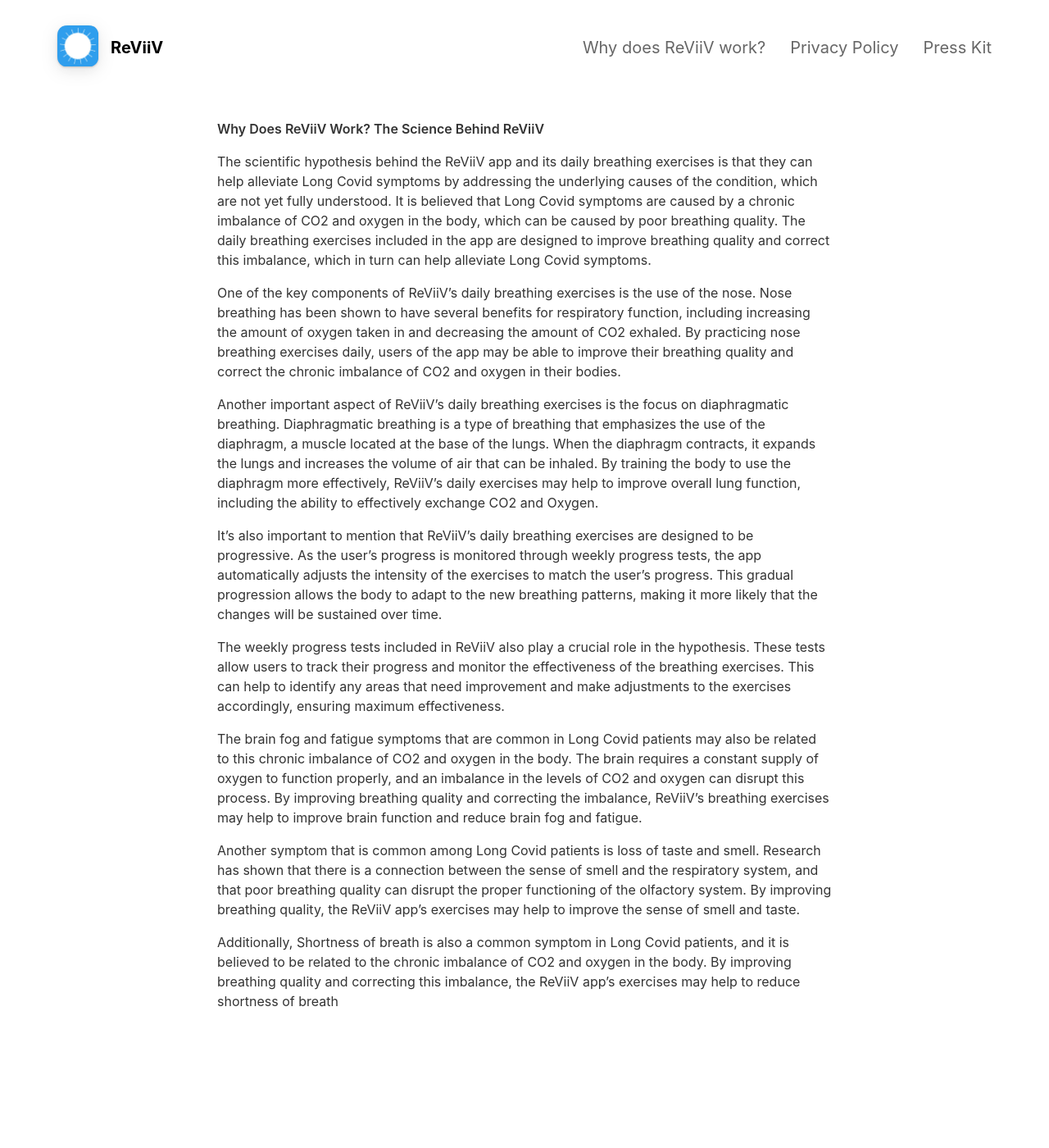
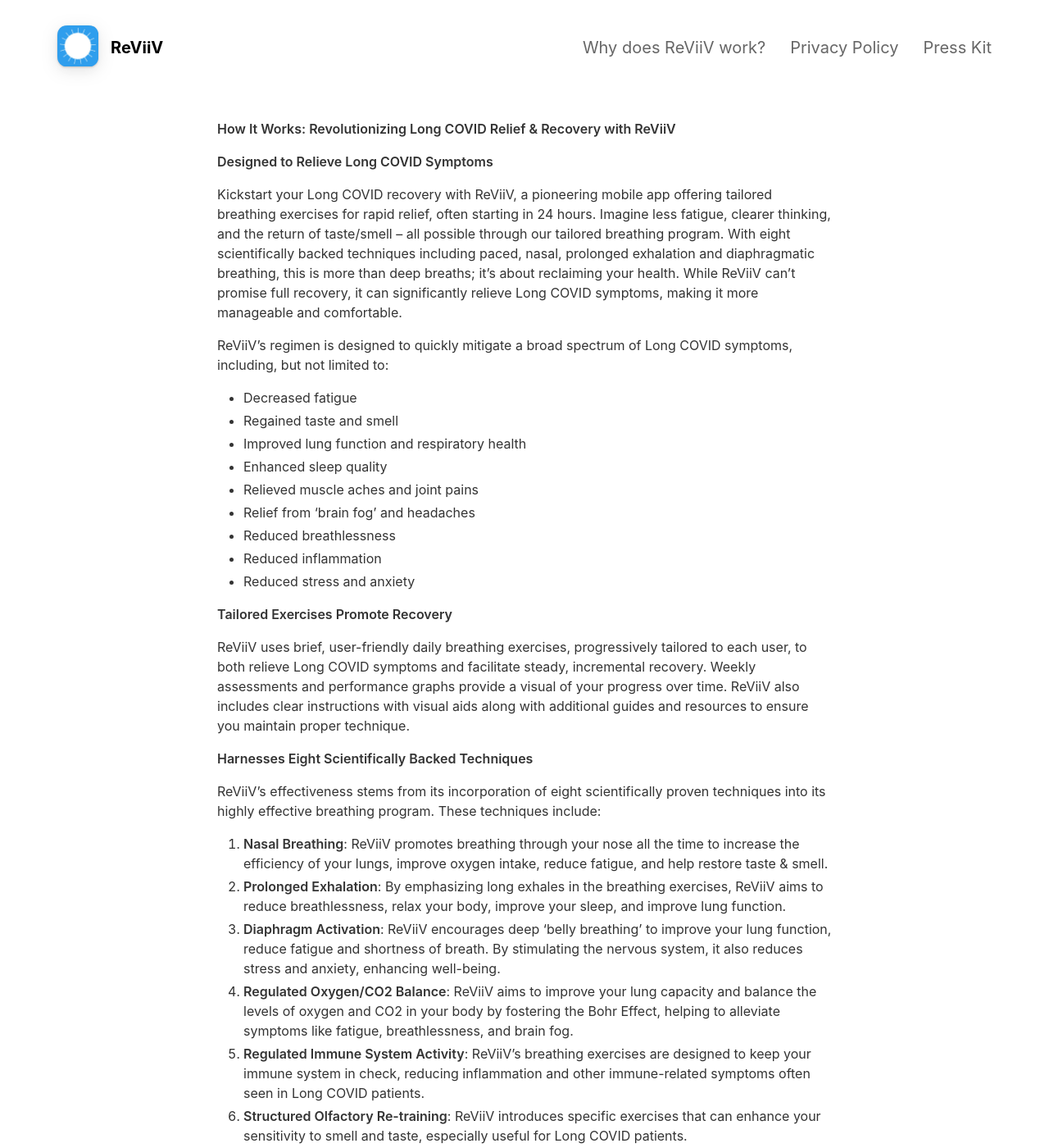
Before and after one commit to marcvanh/reviiv.me, a Jekyll site: the page built from _pages/howitworks.md, in a window 1280 px wide and 1400 px high. Shown: the whole window at 82% size. Built offline with Jekyll 4.4.1, drawn with Linux system fonts in a browser that asks for light colours; nearby versions of some CDN libraries; some of the changed text lies outside the part shown.

Commit message:
update How it Works page

```diff
--- a/_pages/howitworks.md
+++ b/_pages/howitworks.md
@@ -4,20 +4,45 @@ title: Why does ReViiV work?
 include_in_header: true
 ---
 
-**Why Does ReViiV Work?  The Science Behind ReViiV**
+**How It Works: Revolutionizing Long COVID Relief & Recovery with ReViiV**
 
-The scientific hypothesis behind the ReViiV app and its daily breathing exercises is that they can help alleviate Long Covid symptoms by addressing the underlying causes of the condition, which are not yet fully understood. It is believed that Long Covid symptoms are caused by a chronic imbalance of CO2 and oxygen in the body, which can be caused by poor breathing quality. The daily breathing exercises included in the app are designed to improve breathing quality and correct this imbalance, which in turn can help alleviate Long Covid symptoms.
+**Designed to Relieve Long COVID Symptoms**
 
-One of the key components of ReViiV's daily breathing exercises is the use of the nose. Nose breathing has been shown to have several benefits for respiratory function, including increasing the amount of oxygen taken in and decreasing the amount of CO2 exhaled. By practicing nose breathing exercises daily, users of the app may be able to improve their breathing quality and correct the chronic imbalance of CO2 and oxygen in their bodies.
+Kickstart your Long COVID recovery with ReViiV, a pioneering mobile app offering tailored breathing exercises for rapid relief, often starting in 24 hours. Imagine less fatigue, clearer thinking, and the return of taste/smell – all possible through our tailored breathing program. With eight scientifically backed techniques including paced, nasal, prolonged exhalation and diaphragmatic breathing, this is more than deep breaths; it's about reclaiming your health. While ReViiV can't promise full recovery, it can significantly relieve Long COVID symptoms, making it more manageable and comfortable.
 
-Another important aspect of ReViiV's daily breathing exercises is the focus on diaphragmatic breathing. Diaphragmatic breathing is a type of breathing that emphasizes the use of the diaphragm, a muscle located at the base of the lungs. When the diaphragm contracts, it expands the lungs and increases the volume of air that can be inhaled. By training the body to use the diaphragm more effectively, ReViiV's daily exercises may help to improve overall lung function, including the ability to effectively exchange CO2 and Oxygen.
+ReViiV's regimen is designed to quickly mitigate a broad spectrum of Long COVID symptoms, including, but not limited to:
 
-It's also important to mention that ReViiV's daily breathing exercises are designed to be progressive. As the user's progress is monitored through weekly progress tests, the app automatically adjusts the intensity of the exercises to match the user's progress. This gradual progression allows the body to adapt to the new breathing patterns, making it more likely that the changes will be sustained over time.
+- Decreased fatigue
+- Regained taste and smell
+- Improved lung function and respiratory health
+- Enhanced sleep quality
+- Relieved muscle aches and joint pains
+- Relief from 'brain fog' and headaches
+- Reduced breathlessness
+- Reduced inflammation
+- Reduced stress and anxiety
 
-The weekly progress tests included in ReViiV also play a crucial role in the hypothesis. These tests allow users to track their progress and monitor the effectiveness of the breathing exercises. This can help to identify any areas that need improvement and make adjustments to the exercises accordingly, ensuring maximum effectiveness.
+**Tailored Exercises Promote Recovery**
 
-The brain fog and fatigue symptoms that are common in Long Covid patients may also be related to this chronic imbalance of CO2 and oxygen in the body. The brain requires a constant supply of oxygen to function properly, and an imbalance in the levels of CO2 and oxygen can disrupt this process. By improving breathing quality and correcting the imbalance, ReViiV's breathing exercises may help to improve brain function and reduce brain fog and fatigue.
+ReViiV uses brief, user-friendly daily breathing exercises, progressively tailored to each user, to both relieve Long COVID symptoms and facilitate steady, incremental recovery. Weekly assessments and performance graphs provide a visual of your progress over time.  ReViiV also includes clear instructions with visual aids along with additional guides and resources to ensure you maintain proper technique.
 
-Another symptom that is common among Long Covid patients is loss of taste and smell. Research has shown that there is a connection between the sense of smell and the respiratory system, and that poor breathing quality can disrupt the proper functioning of the olfactory system. By improving breathing quality, the ReViiV app's exercises may help to improve the sense of smell and taste.
+**Harnesses Eight Scientifically Backed Techniques**
 
-Additionally, Shortness of breath is also a common symptom in Long Covid patients, and it is believed to be related to the chronic imbalance of CO2 and oxygen in the body. By improving breathing quality and correcting this imbalance, the ReViiV app's exercises may help to reduce shortness of breath
+ReViiV's effectiveness stems from its incorporation of eight scientifically proven techniques into its highly effective breathing program.  These techniques include:
+
+1. **Nasal Breathing**: ReViiV promotes breathing through your nose all the time to increase the efficiency of your lungs, improve oxygen intake, reduce fatigue, and help restore taste & smell.
+1. **Prolonged Exhalation**: By emphasizing long exhales in the breathing exercises, ReViiV aims to reduce breathlessness, relax your body, improve your sleep, and improve lung function.
+1. **Diaphragm Activation**: ReViiV encourages deep 'belly breathing' to improve your lung function, reduce fatigue and shortness of breath. By stimulating the nervous system, it also reduces stress and anxiety, enhancing well-being.
+1. **Regulated Oxygen/CO2 Balance**: ReViiV aims to improve your lung capacity and balance the levels of oxygen and CO2 in your body by fostering the Bohr Effect, helping to alleviate symptoms like fatigue, breathlessness, and brain fog.
+1. **Regulated Immune System Activity**: ReViiV's breathing exercises are designed to keep your immune system in check, reducing inflammation and other immune-related symptoms often seen in Long COVID patients.
+1. **Structured Olfactory Re-training**: ReViiV introduces specific exercises that can enhance your sensitivity to smell and taste, especially useful for Long COVID patients.
+1. **Breath-Holding**: When you're ready, ReViiV introduces daily breath-holding exercises to help your body adapt to high	er CO2 levels, improving overall body efficiency.
+1. **Stress Reduction and Mindfulness**: ReViiV also includes mindfulness techniques to help reduce fatigue, improve sleep, and combat stress, anxiety, and depression.
+
+**Bolstered by Promising Early Trials**
+
+ReViiV uses a scientifically grounded approach that has shown significant promise in early trials. In one such preliminary study, Long COVID patients consistently reported significant improvements in their symptoms, often starting within 24 hours of using ReViiV daily, and these benefits enhanced progressively over the six-week trial. These improvements include all the symptoms previously listed. These encouraging results mirror the findings of similar preliminary studies by the Mt. Sinai Center for Post-COVID Care, providing additional support for ReViiV's potential effectiveness.
+
+**Download ReViiV for Free Now!**
+
+Experience rapid relief and effective management of your Long COVID symptoms with ReViiV, available globally on all iOS & Android devices. Take control of your Long COVID recovery – Download ReViiV for free now!
```
